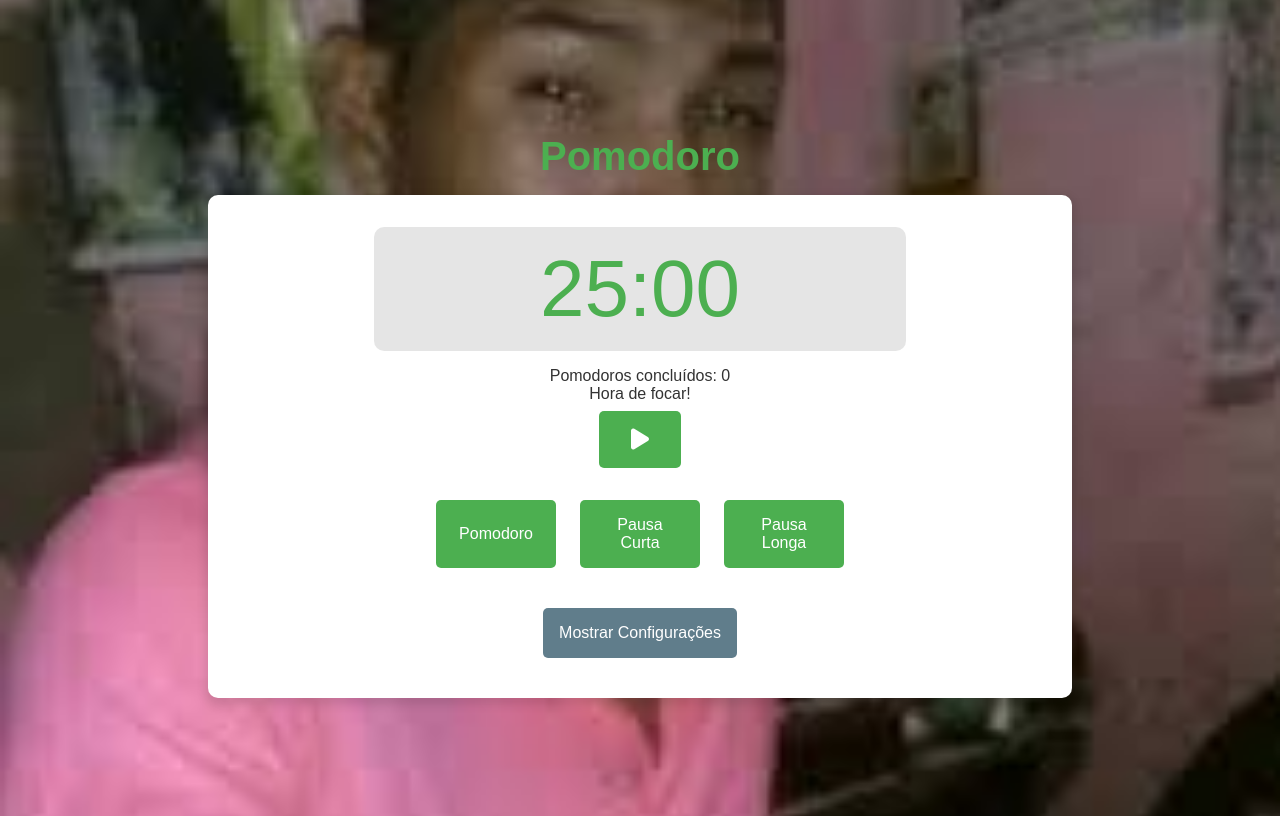
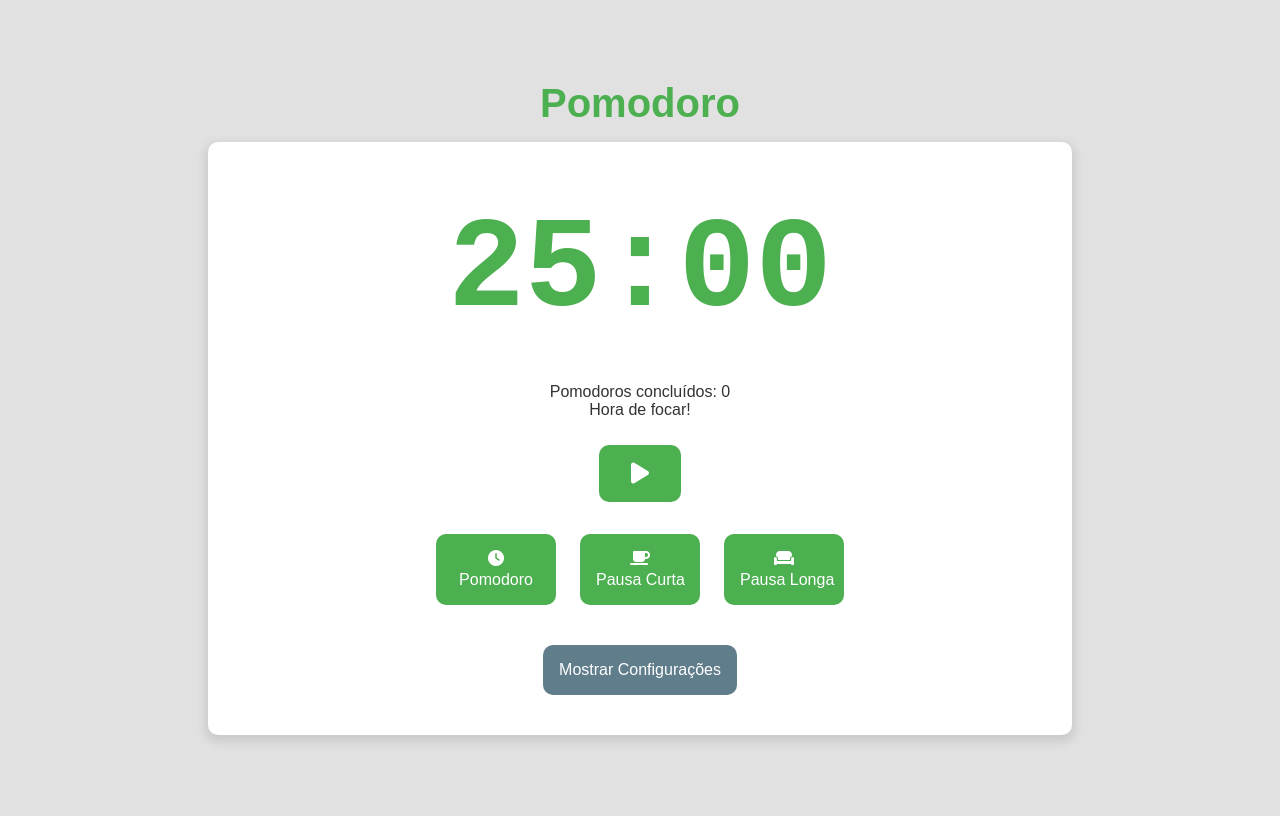
Before and after one commit to danieljmanzano/projeto_devlearn, a plain HTML site: page index.html in a window 1280 px wide. Drawn offline with Linux system fonts and the light colour scheme.

Commit message:
ajustes no layout

```diff
--- a/css/styles.css
+++ b/css/styles.css
@@ -11,13 +11,7 @@ h1 {
 
 
 body {
-    /* esse bloco aqui é pra deixar a imagem do rony de fundo da página. tirar depois, to fazendo de sacanagem */
-    background-image: url('../img/rony_feio.jpeg');
-    background-repeat: no-repeat; /* evita repetir a imagem */
-    background-size: cover; /* ajusta para cobrir toda a área */
-    background-position: center center; /* centraliza a imagem */
-
-    /* coisas importantes de verdade */
+    background: #e1e1e1;
     font-family: Arial, Helvetica, sans-serif;
     color: #333;
     height: 100vh;
@@ -25,6 +19,7 @@ body {
     justify-content: center;
     align-items: center;
     flex-direction: column;
+    margin: 0; /* Remove margens padrão */
 }
 
 
@@ -49,15 +44,19 @@ main {
     margin: 0 auto 1rem auto;
     border-radius: 10px;
     max-width: 500px;
-    background-color: rgba(0, 0, 0, 0.1); /* levemente transparente */
+    background-color: rgba(0, 0, 0, 0);
     position: sticky;
     top: 0;
 }
 
 
 #cronometro {
-    font-size: 5em;
+    font-family: 'Courier New', monospace;
+    font-size: 8em;
     color: #4CAF50;
+    font-weight: bold;
+    margin: 0.5rem 0;
+
 }
 
 
@@ -88,7 +87,7 @@ button {
     border: none;
     padding: 1rem 1rem;
     margin: 0.5rem;
-    border-radius: 5px;
+    border-radius: 10px;
     font-size: 1rem;
     cursor: pointer;
     transition: background-color 0.3s;
@@ -98,6 +97,7 @@ button {
 button:hover {
     background-color: #45a049;
 }
+
 
 
 #botoes {
@@ -154,10 +154,20 @@ button:hover {
 
 
 #mostra-config:hover {
-    background-color: #546e7a;
+    background-color: #607d8b;
 }
 
 
 .botao.ativo {
     background-color: #2E7D32;
 }
+
+.botao i {
+    display: block;
+    margin-bottom: 5px;
+}
+
+.botao {
+    white-space: nowrap;
+    word-break: keep-all;
+}
--- a/index.html
+++ b/index.html
@@ -23,16 +23,22 @@
 
         <div id="principal">
             <div id="pomodoros">Pomodoros concluídos: 0</div>
-            <div id="mensagem-modo">Hora de focar!</div>
+            <div id="mensagem-modo">Hora de focar!</div><br>
 
             <!--botão de inicia/pausa associado a um ícone-->
             <button id="inicia-pausa"><i class="fas fa-play"></i></button>
 
             <!--conjunto de botões interativos para selecionar o modo do cronômetro-->
-            <div id="botoes">
-                <button class="botao" data-mode="pomodoro">Pomodoro</button>
-                <button class="botao" data-mode="pausa-curta">Pausa Curta</button>
-                <button class="botao" data-mode="pausa-longa">Pausa Longa</button>
+            <div class="mode-selector" id="botoes">
+                    <button class="botao" data-mode="pomodoro">
+                        <i class="fas fa-clock"></i> Pomodoro
+                    </button>
+                    <button class="botao" data-mode="pausa-curta">
+                        <i class="fas fa-coffee"></i> Pausa Curta
+                    </button>
+                    <button class="botao" data-mode="pausa-longa">
+                        <i class="fas fa-couch"></i> Pausa Longa
+                    </button>
             </div>
         </div>
 
@@ -55,7 +61,6 @@
                 <button id="reiniciar-config">Reinciar Configurações</button>
             </div>
 
-           <img src="img/rony.jpg" alt="Rony" id="rony"> <!--tirar isso aqui depois-->
         </section>
 
         <!--botão para "ativar" as configurações-->
--- a/js/script.js
+++ b/js/script.js
@@ -274,6 +274,7 @@ function atualizarBotaoPausaPlay(emExecucao) {
         icone.classList.remove("fa-pause");
         icone.classList.add("fa-play");
     }
+
 }
 
 
```
